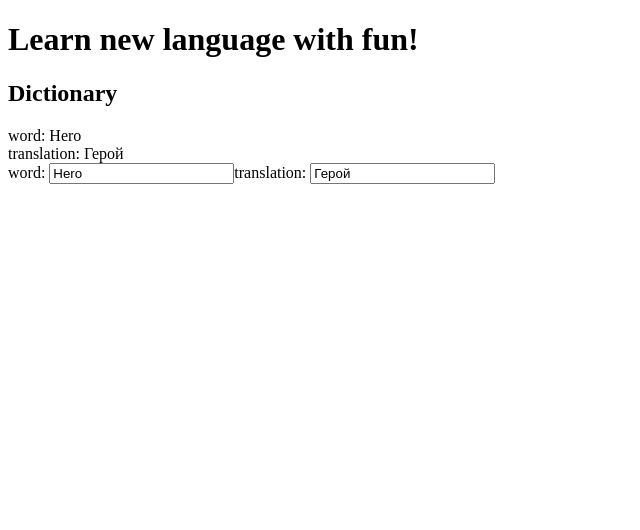
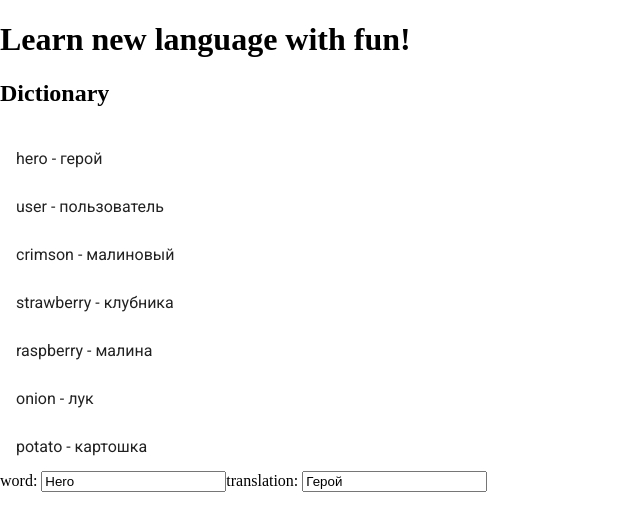
Before and after one commit to snikiforov4/lingua-learn, an Angular app: page / in a window 1280 px wide. Shown: the top 530 px of the page, without its empty margins (0-640 px from the left). Built offline with nearby package versions, Linux system fonts and the light colour scheme.

Commit message:
Make dictionary as a list

```diff
--- a/angular.json
+++ b/angular.json
@@ -23,6 +23,9 @@
               "src/assets"
             ],
             "styles": [
+              {
+                "input": "node_modules/@angular/material/prebuilt-themes/indigo-pink.css"
+              },
               "src/styles.css"
             ],
             "scripts": []
@@ -72,6 +75,9 @@
             "tsConfig": "src/tsconfig.spec.json",
             "karmaConfig": "src/karma.conf.js",
             "styles": [
+              {
+                "input": "node_modules/@angular/material/prebuilt-themes/indigo-pink.css"
+              },
               "styles.css"
             ],
             "scripts": [],
--- a/src/app/app.module.ts
+++ b/src/app/app.module.ts
@@ -1,9 +1,11 @@
 import { BrowserModule } from '@angular/platform-browser';
 import { NgModule } from '@angular/core';
 import { FormsModule } from '@angular/forms';
+import { MatListModule } from '@angular/material/list';
 
 import { AppComponent } from './app.component';
 import { UserDictionaryComponent } from './user-dictionary/user-dictionary.component';
+import { BrowserAnimationsModule } from '@angular/platform-browser/animations';
 
 @NgModule({
   declarations: [
@@ -13,6 +15,8 @@ import { UserDictionaryComponent } from './user-dictionary/user-dictionary.compo
   imports: [
     BrowserModule,
     FormsModule,
+    BrowserAnimationsModule,
+    MatListModule,
   ],
   providers: [],
   bootstrap: [AppComponent]
--- /dev/null
+++ b/src/app/mock-dictionary.ts
@@ -0,0 +1,11 @@
+import { DictionaryEntry } from './dictionary-entry';
+
+export const DICTIONARY: DictionaryEntry[] = [
+  {id: 1, word: 'hero', translation: 'герой'},
+  {id: 2, word: 'user', translation: 'пользователь'},
+  {id: 3, word: 'crimson', translation: 'малиновый'},
+  {id: 4, word: 'strawberry', translation: 'клубника'},
+  {id: 5, word: 'raspberry', translation: 'малина'},
+  {id: 6, word: 'onion', translation: 'лук'},
+  {id: 7, word: 'potato', translation: 'картошка'},
+];
--- a/src/app/user-dictionary/user-dictionary.component.html
+++ b/src/app/user-dictionary/user-dictionary.component.html
@@ -1,7 +1,8 @@
 <h2>Dictionary</h2>
 
-<div><span>word: </span>{{entry.word}}</div>
-<div><span>translation: </span>{{entry.translation}}</div>
+<mat-list [disableRipple]="false">
+  <mat-list-item *ngFor="let entry of dictionary"> {{entry.word}} - {{entry.translation}} </mat-list-item>
+</mat-list>
 
 <div>
   <label>word:
--- a/src/app/user-dictionary/user-dictionary.component.ts
+++ b/src/app/user-dictionary/user-dictionary.component.ts
@@ -1,5 +1,6 @@
 import { Component, OnInit } from '@angular/core';
 import { DictionaryEntry } from '../dictionary-entry';
+import { DICTIONARY } from '../mock-dictionary';
 
 @Component({
   selector: 'user-dictionary',
@@ -7,6 +8,8 @@ import { DictionaryEntry } from '../dictionary-entry';
   styleUrls: ['./user-dictionary.component.css']
 })
 export class UserDictionaryComponent implements OnInit {
+  dictionary = DICTIONARY;
+
   entry: DictionaryEntry = {
     id: 1,
     word: 'Hero',
--- a/src/index.html
+++ b/src/index.html
@@ -1,6 +1,8 @@
 <!doctype html>
 <html lang="en">
 <head>
+<link href="https://fonts.googleapis.com/icon?family=Material+Icons" rel="stylesheet">
+<link href="https://fonts.googleapis.com/css?family=Roboto:300,400,500" rel="stylesheet">
   <meta charset="utf-8">
   <title>LinguaLearn</title>
   <base href="/">
--- a/src/styles.css
+++ b/src/styles.css
@@ -1 +1,4 @@
 /* You can add global styles to this file, and also import other style files */
+@import "~@angular/material/prebuilt-themes/indigo-pink.css";
+
+body { margin: 0; }
```
